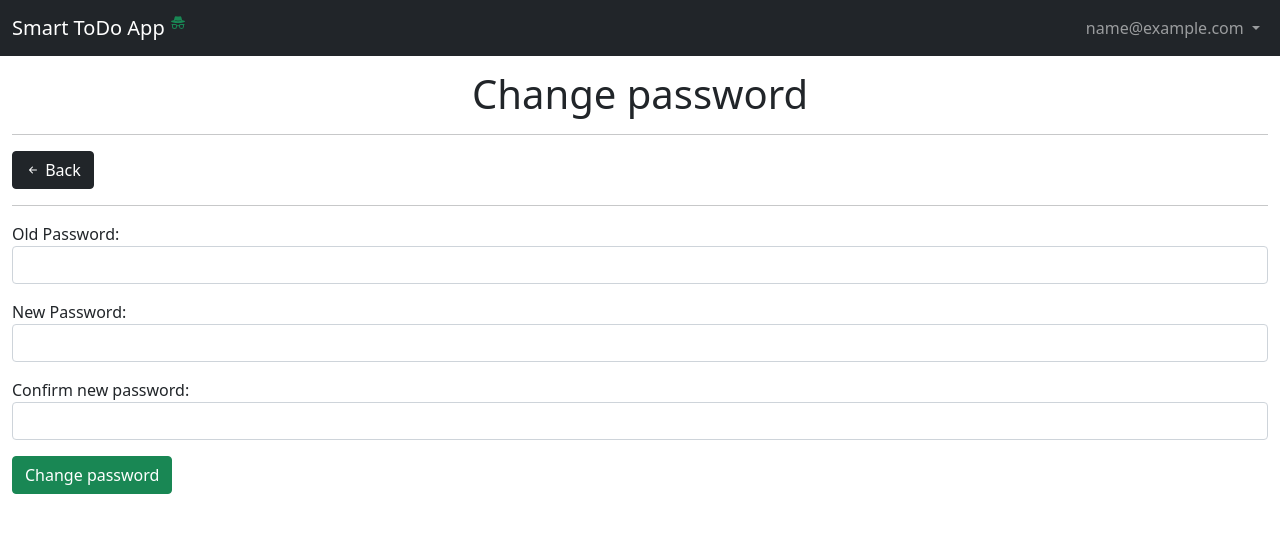
After one commit to smartlegionlab/todo-app-django, a Django app: page /profile/change-password/ in a window 1280 px wide. The commit adds this page. Shown: the top 533 px of the page. Run offline with Django 5.2, Linux system fonts and the light colour scheme; the visitor is signed in with stand-in values (Sample User, id 1); data that the repository does not hold is empty; some libraries are stand-ins or nearby versions.

Commit message:
Implemented password change and user profile settings

```diff
--- /dev/null
+++ b/profiles/forms.py
@@ -0,0 +1,26 @@
+from django import forms
+
+from profiles.models import Profile
+from django.contrib.auth.forms import PasswordChangeForm
+
+
+class ProfileSettingsForm(forms.ModelForm):
+    class Meta:
+        model = Profile
+        fields = ['email', 'first_name', 'last_name', 'telegram_id']
+        labels = {
+            'email': 'E-mail',
+            'first_name': 'First Name',
+            'last_name': 'Last Name',
+            'telegram_id': 'Telegram ID',
+        }
+
+
+class ProfilePasswordChangeForm(PasswordChangeForm):
+    old_password = forms.CharField(label='Old Password', widget=forms.PasswordInput)
+    new_password1 = forms.CharField(label='New Password', widget=forms.PasswordInput)
+    new_password2 = forms.CharField(label='Confirm new password', widget=forms.PasswordInput)
+
+    class Meta:
+        model = Profile
+        fields = ('old_password', 'new_password1', 'new_password2')
--- /dev/null
+++ b/profiles/templates/profiles/change_password.html
@@ -0,0 +1,23 @@
+{% extends 'base.html' %}
+
+{% block title %}Change password{% endblock %}
+
+{% block content %}
+    <h1 class="text-center display-6">Change password</h1>
+    <hr>
+    <div class="btn-group" role="group" aria-label="Basic example">
+        <a href="{% url "profiles:profile" %}" type="submit" class="btn btn-dark"><i class="bi bi-arrow-left-short"></i> Back</a>
+    </div>
+    <hr>
+    <form method="post">
+        {% csrf_token %}
+        {{ form.as_p }}
+        <button class="btn btn-success" type="submit">Change password</button>
+    </form>
+{% endblock %}
+
+{% block js %}
+    <script>
+        $('#id_old_password, #id_new_password1, #id_new_password2').addClass('form-control');
+    </script>
+{% endblock %}
--- a/profiles/templates/profiles/login.html
+++ b/profiles/templates/profiles/login.html
@@ -1,5 +1,5 @@
 {% extends "base.html" %}
-{% block title %}Вход{% endblock %}
+{% block title %}Login{% endblock %}
 {% block content %}
     <div class="container">
         <form method="post">
--- a/profiles/templates/profiles/profile.html
+++ b/profiles/templates/profiles/profile.html
@@ -14,8 +14,8 @@
     <h1 class="display-4 text-center">{{ user.email }}</h1>
     <hr>
     <div class="btn-group" role="group" aria-label="Basic example">
-        <a href='#' class="btn btn-success" data-bs-toggle="tooltip" data-bs-placement="top" title="Settings"><i class="bi bi-gear"></i> Settings</a>
-        <a href='#' class="btn btn-warning" data-bs-toggle="tooltip" data-bs-placement="top" title="Change password"><i class="bi bi-lock-fill"></i> Change password</a>
+        <a href='{% url "profiles:profile_settings" %}' class="btn btn-success" data-bs-toggle="tooltip" data-bs-placement="top" title="Settings"><i class="bi bi-gear"></i> Settings</a>
+        <a href='{% url "profiles:change_password" %}' class="btn btn-warning" data-bs-toggle="tooltip" data-bs-placement="top" title="Change password"><i class="bi bi-lock-fill"></i> Change password</a>
     </div>
     <hr>
     <ul class="list-group">
@@ -35,5 +35,6 @@
             </svg></span>{% endif %}</li>
         <li class="list-group-item" aria-current="true"><strong>Last login:</strong> <span>{{ user.last_login|date:"d.m.Y H:i:s" }}</span></li>
         <li class="list-group-item" aria-current="true"><strong>Account created:</strong> <span>{{ user.created_at|date:"d.m.Y" }}</span></li>
+        <li class="list-group-item" aria-current="true"><strong>Account updated:</strong> <span>{{ user.updated_at|date:"d.m.Y H:i:s" }}</span></li>
     </ul>
 {% endblock %}
--- a/profiles/urls.py
+++ b/profiles/urls.py
@@ -8,4 +8,6 @@ urlpatterns = [
     path('', views.user_profile, name='profile'),
     path('login/', views.login_view, name='login'),
     path('logout/', views.logout_view, name='logout'),
+    path('settings/', views.profile_settings, name='profile_settings'),
+    path('change-password/', views.change_password, name='change_password'),
 ]
--- a/profiles/views.py
+++ b/profiles/views.py
@@ -2,6 +2,7 @@ from django.contrib.auth import authenticate, login, logout
 from django.contrib.auth.decorators import login_required
 from django.shortcuts import render, redirect
 
+from profiles.forms import ProfileSettingsForm, ProfilePasswordChangeForm
 from profiles.models import Profile
 
 
@@ -68,3 +69,38 @@ def login_view(request):
 def logout_view(request):
     logout(request)
     return redirect('profiles:login')
+
+
+@login_required
+def profile_settings(request):
+    profile = Profile.objects.get(pk=request.user.id)
+    form = ProfileSettingsForm(request.POST or None, instance=profile)
+    if request.method == 'POST':
+        if form.is_valid():
+            form.save()
+            message = {
+                'type': 'success',
+                'text': f'Your profile has been successfully modified!',
+            }
+            request.session['message'] = message
+            return redirect('profiles:profile')
+    context = {
+        'form': form,
+        'profile': profile,
+    }
+    return render(request, 'profiles/profile_settings.html', context)
+
+
+@login_required
+def change_password(request):
+    if request.method == 'POST':
+        form = ProfilePasswordChangeForm(user=request.user, data=request.POST)
+        if form.is_valid():
+            form.save()
+            return redirect('profiles:profile')
+    else:
+        form = ProfilePasswordChangeForm(user=request.user)
+    context = {
+        'form': form
+    }
+    return render(request, 'profiles/change_password.html', context)
```
Also changed, not shown: profiles/templates/profiles/profile_settings.html (added, +21 -0 lines).
